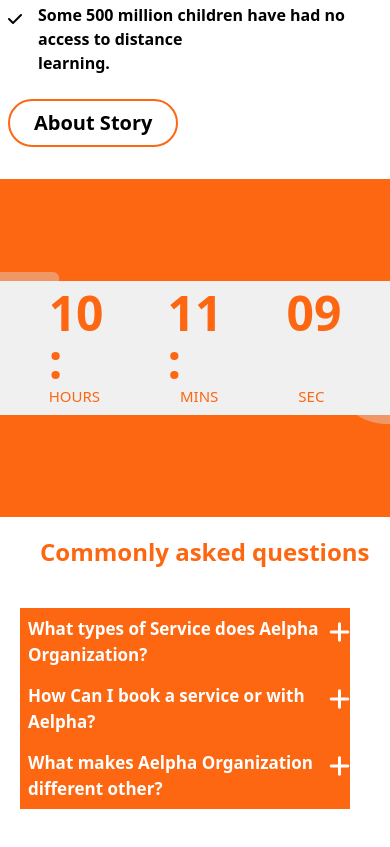
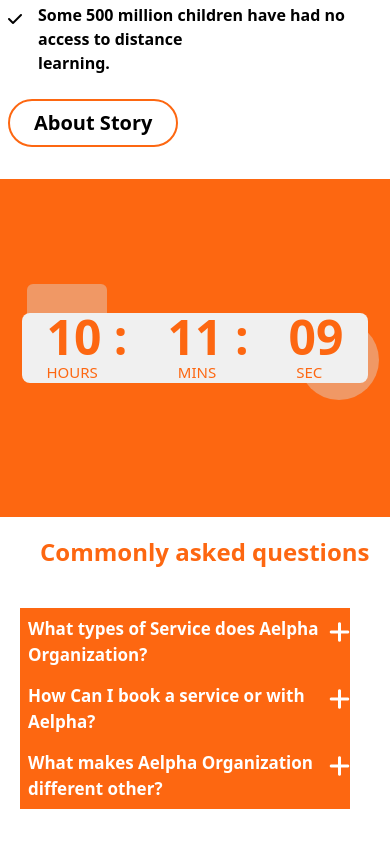
Before and after one commit to yoonis-2/organization, a plain HTML site: page index.html in a window 390 px wide. Shown: the part 8614-9461 px from the top of the page. Drawn offline with nearby package versions, Linux system fonts and the light colour scheme.

Commit message:
organization

```diff
--- a/index.html
+++ b/index.html
@@ -233,22 +233,22 @@
 
        <!-- section-7 -->
         <div class="flex justify-center items-center mt-8 bg-[#FD6711] text-white h-[40vh]">
-         <div class="w-28 h-28 bg-[#F09865] -ml-96 -mt-10 rounded-md absolute z-[0] ">
+         <div class="sm:w-28 sm:h-28 w-20 h-20 bg-[#F09865] sm:-ml-96 sm:-mt-10 -ml-64 -mt-12 rounded-md absolute z-[0] ">
 
 
             </div>
-            <div class="w-28 h-28 bg-[#F09865] ml-96 mt-10 rounded-full absolute z-[0] ">
+            <div class="sm:w-28 sm:h-28 w-20 h-20 bg-[#F09865] sm:ml-96 sm:mt-10 ml-72 mt-6  rounded-full absolute z-[0] ">
 
 
             </div>
-         <div class="bg-[#f0f0f0] px-14 py-2 text-[#FD6711] rounded-lg relative z-[1]">
+         <div class="bg-[#f0f0f0] sm:px-14 sm:py-2 px-6 text-[#FD6711] rounded-lg relative z-[1]">
 
-         <div class="flex font-bold text-5xl gap-16">
+         <div class="flex font-bold text-5xl sm:gap-16 gap-10">
             <h1 id="hour">15</h1>
             <h1 id="minutes">13</h1>
             <h1 id="seconds">51</h1>
          </div>
-         <div class="flex gap-20 text-[15px] ">
+         <div class="flex sm:gap-20 gap-20 text-[15px] ">
             <p>HOURS</p>
             <p>MINS</p>
             <p>SEC</p>
```
